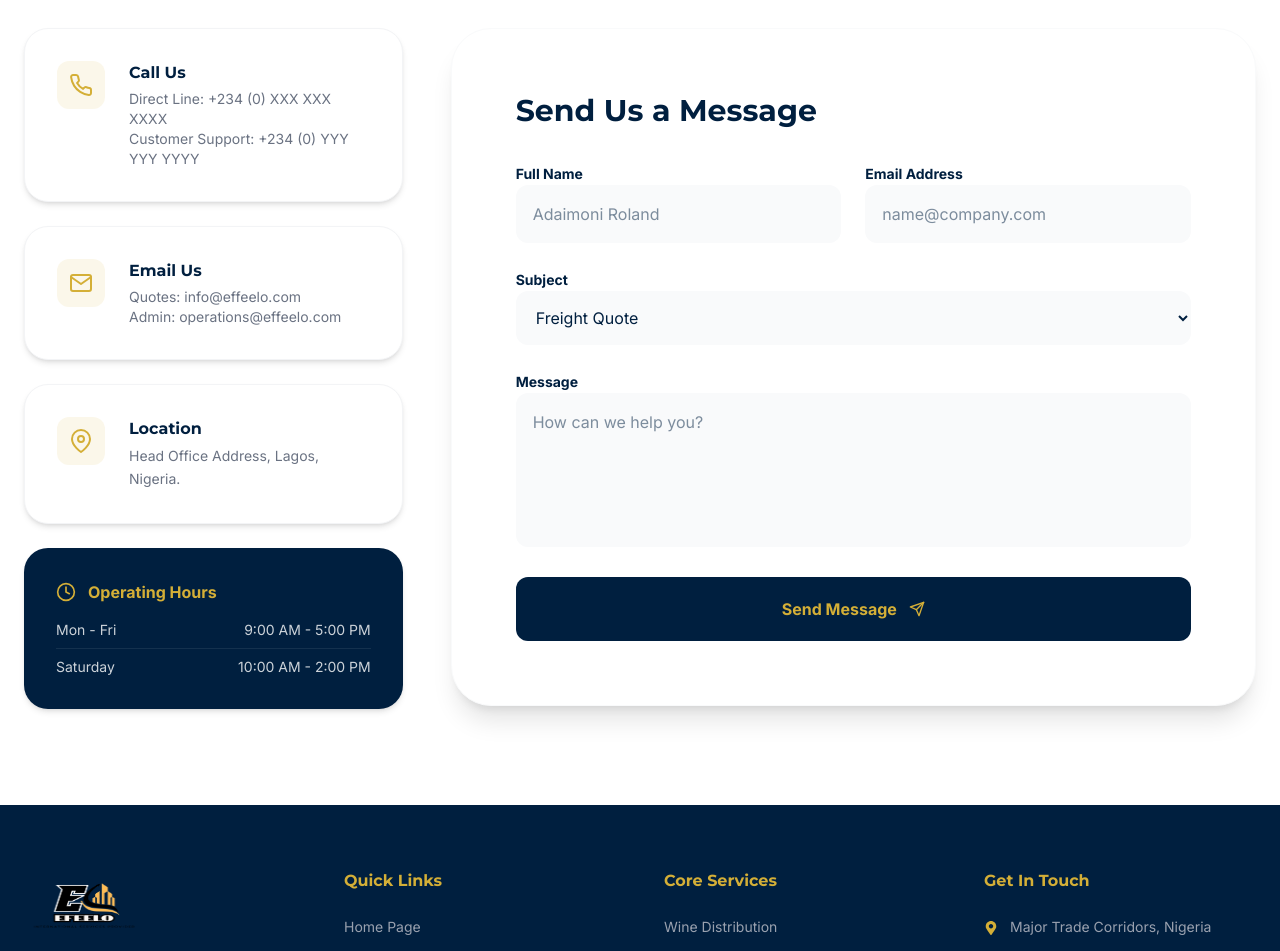
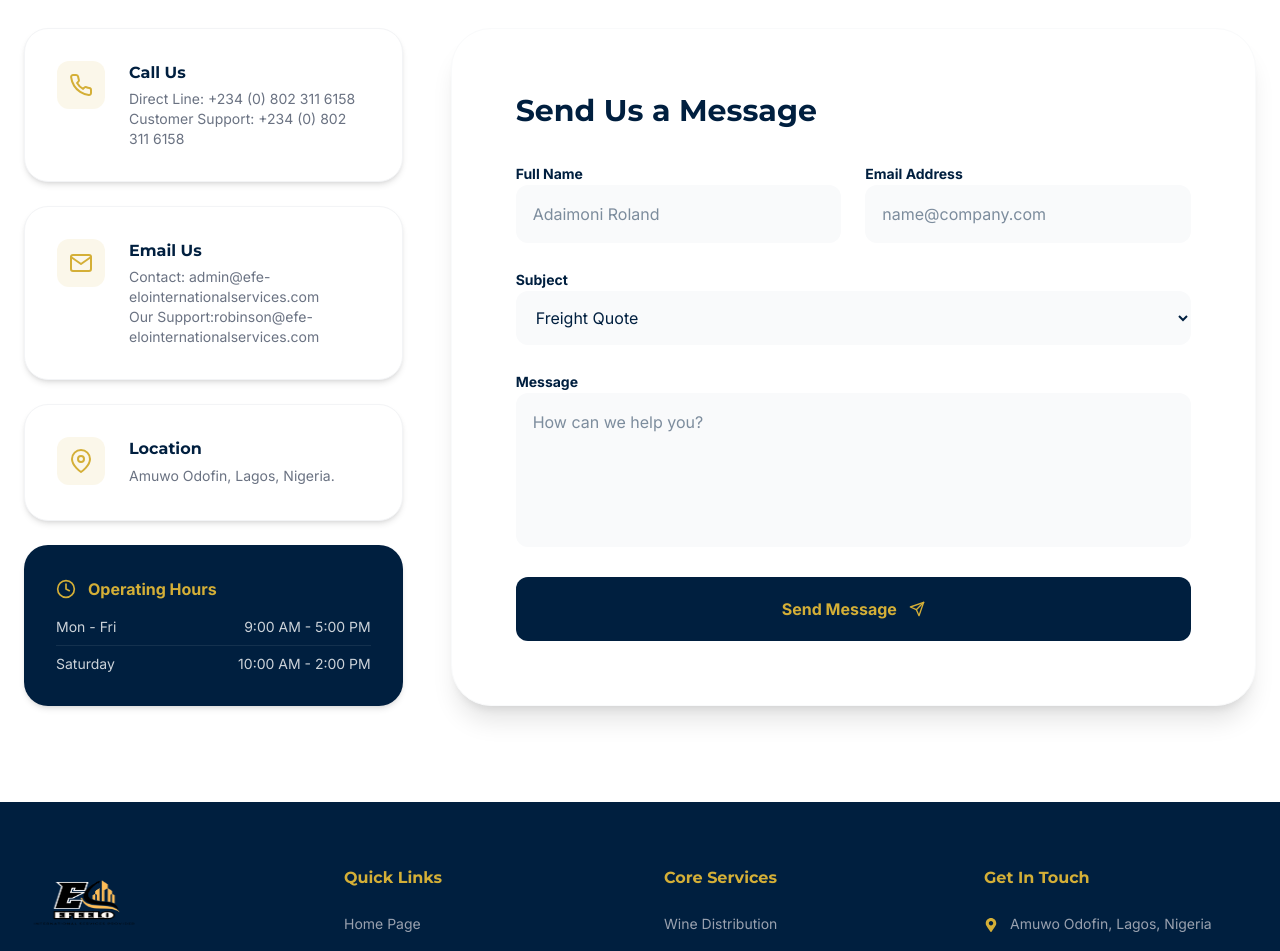
Before and after one commit to Agbo-Emmanuel/efeelo, a React (Vite) app: page /contact in a window 1280 px wide. Shown: the part 660-1611 px from the top of the page. Built offline with nearby package versions, Linux system fonts and the light colour scheme.

Commit message:
updated sequence

```diff
--- a/src/landing/components/Footer.jsx
+++ b/src/landing/components/Footer.jsx
@@ -63,7 +63,7 @@ const Footer = () => {
             <ul className="space-y-4 text-sm text-gray-400 md:text-start text-center">
               <li className="flex items-start space-x-3">
                 <FaMapMarkerAlt className="text-gold mt-1" />
-                <span>Major Trade Corridors, Nigeria</span>
+                <span>Amuwo Odofin, Lagos, Nigeria</span>
               </li>
               <li className="flex items-center space-x-3">
                 <FaPhoneAlt className="text-gold" />
--- a/src/landing/pages/Contact.jsx
+++ b/src/landing/pages/Contact.jsx
@@ -132,10 +132,10 @@ const Contact = () => {
                 <div>
                   <h4 className="font-bold text-navy mb-1">Call Us</h4>
                   <p className="text-gray-500 text-sm">
-                    Direct Line: +234 (0) XXX XXX XXXX
+                    Direct Line: +234 (0) 802 311 6158
                   </p>
                   <p className="text-gray-500 text-sm">
-                    Customer Support: +234 (0) YYY YYY YYYY
+                    Customer Support: +234 (0) 802 311 6158
                   </p>
                 </div>
               </motion.div>
@@ -153,10 +153,11 @@ const Contact = () => {
                 <div>
                   <h4 className="font-bold text-navy mb-1">Email Us</h4>
                   <p className="text-gray-500 text-sm">
-                    Quotes: info@effeelo.com
+                    Contact: admin@efe-elointernationalservices.com
                   </p>
                   <p className="text-gray-500 text-sm">
-                    Admin: operations@effeelo.com
+                    Our Support:robinson@efe-elointernationalservices.com
+
                   </p>
                 </div>
               </motion.div>
@@ -174,7 +175,7 @@ const Contact = () => {
                 <div>
                   <h4 className="font-bold text-navy mb-1">Location</h4>
                   <p className="text-gray-500 text-sm leading-relaxed">
-                    Head Office Address, Lagos, Nigeria.
+                    Amuwo Odofin, Lagos, Nigeria.
                   </p>
                 </div>
               </motion.div>
@@ -263,8 +264,12 @@ const Contact = () => {
                       onChange={onChange}
                       className="w-full bg-gray-50 border-none rounded-xl px-4 py-4 focus:ring-2 focus:ring-gold outline-none transition-all"
                     >
+                      <option>Wine Distribution</option>
                       <option>Freight Quote</option>
+                      <option>Warehousing</option>
+                      <option>Hospitality Supply</option>
                       <option>Customs Clearance</option>
+                      <option>Supermarket Provisioning</option>
                       <option>Warehousing Inquiry</option>
                       <option>General Support</option>
                     </select>
```
